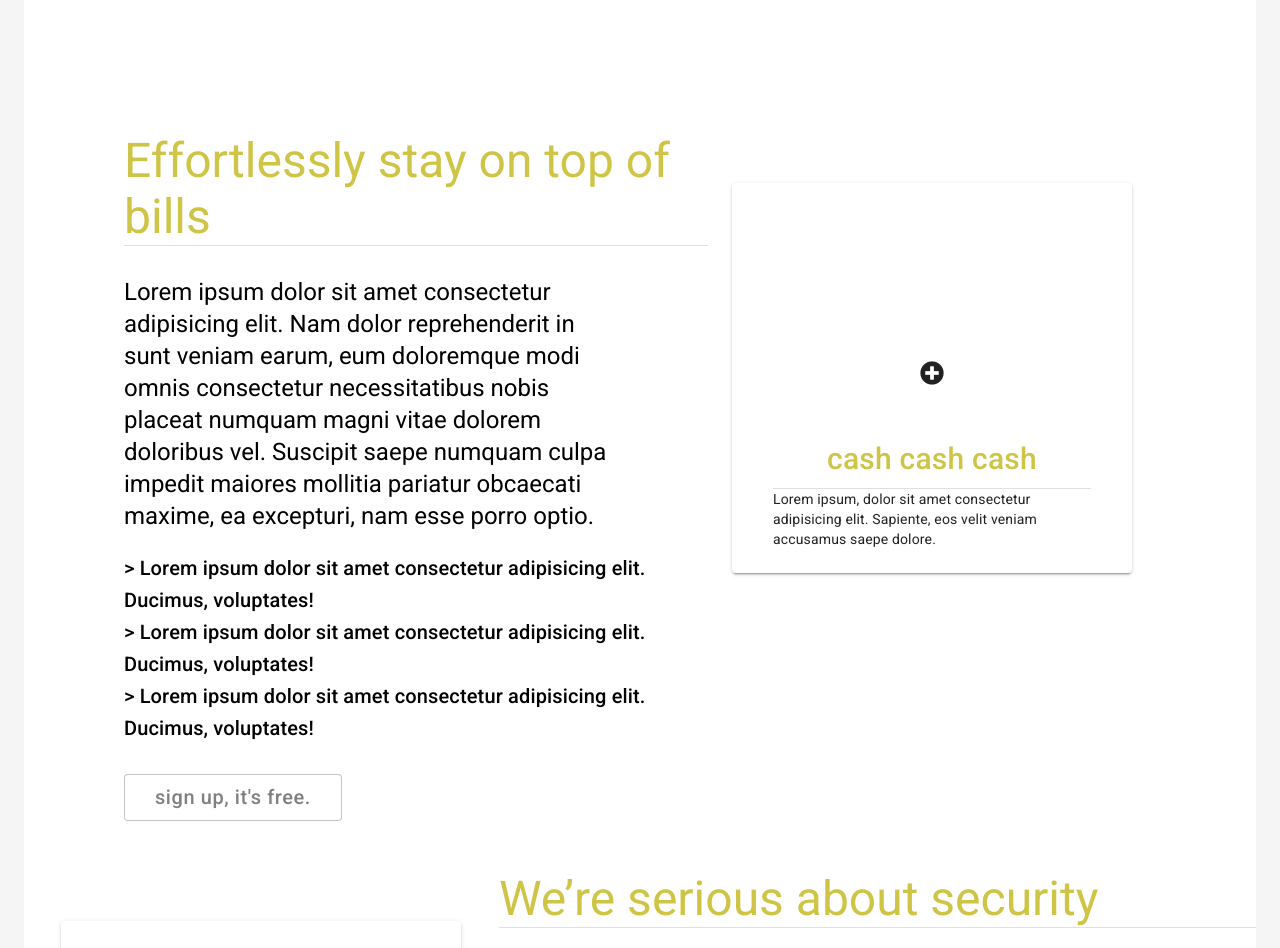
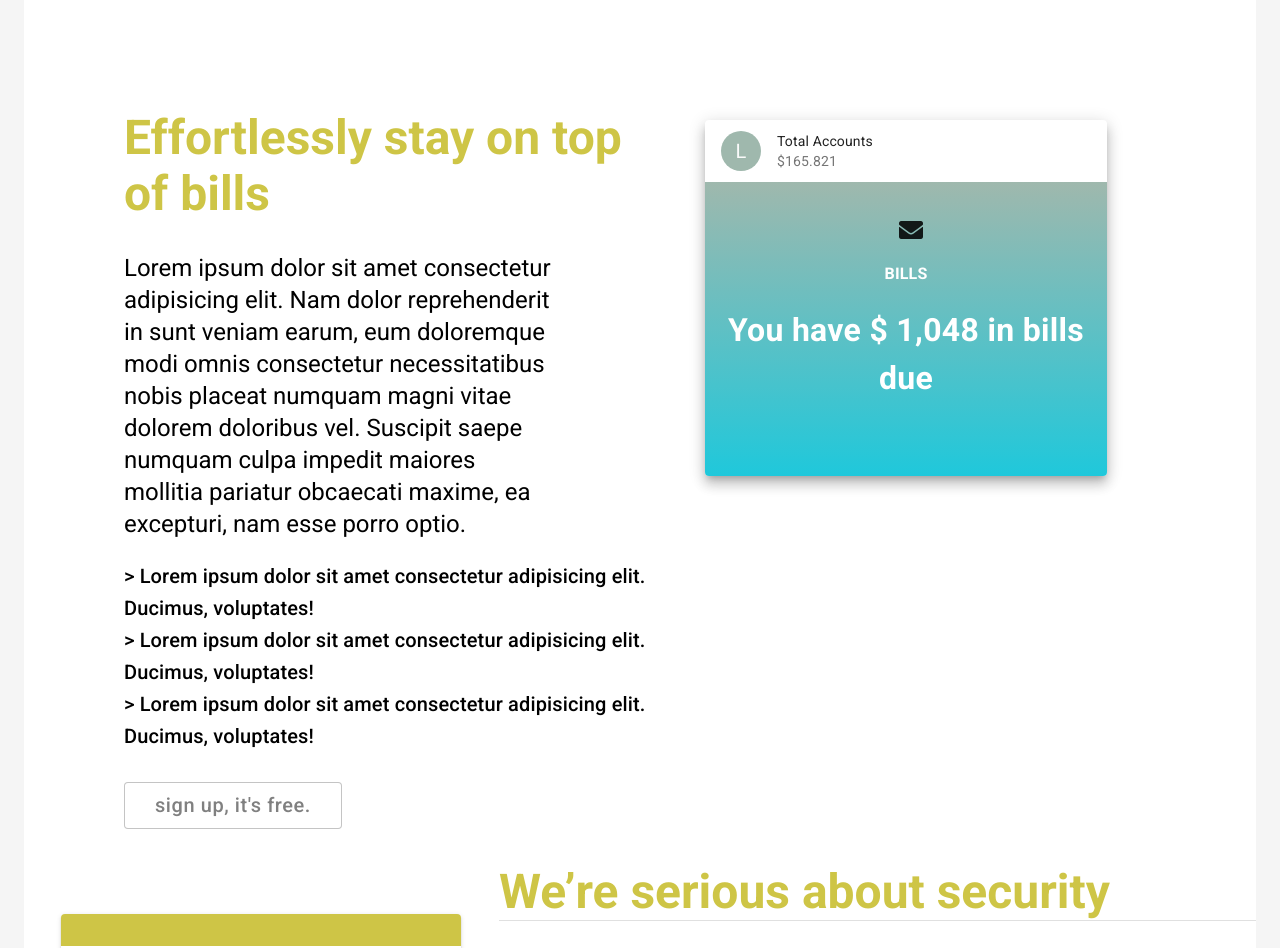
Before and after one commit to March0514s/librarian, a React (Create React App) app: page / in a window 1280 px wide. Shown: the part 1684-2632 px from the top of the page. Built offline with nearby package versions, Linux system fonts and the light colour scheme.

Commit message:
Home Layout: Presentation cards updates.

```diff
--- a/src/Components/BalanceCard.jsx
+++ b/src/Components/BalanceCard.jsx
@@ -16,7 +16,7 @@ const style = theme => ({
   root: {
     display: "flex",
     justifyContent: "center",
-    marginBottom: "130px"
+    marginBottom: "120px"
   },
   outside: {
     borderRadius: "100%",
--- /dev/null
+++ b/src/Components/BillsCard.jsx
@@ -0,0 +1,107 @@
+import React from "react";
+import clsx from "clsx";
+import Icon from "@material-ui/core/Icon";
+import Card from "@material-ui/core/Card";
+import CardHeader from "@material-ui/core/CardHeader";
+import CardContent from "@material-ui/core/CardContent";
+import { withStyles } from "@material-ui/core/styles";
+import Container from "@material-ui/core/Container";
+import Typography from "@material-ui/core/Typography";
+import Avatar from '@material-ui/core/Avatar';
+
+const style = theme => ({
+  root: {
+    display: "flex",
+    justifyContent: "center",
+    marginTop: "10px",
+    marginBottom: "120px",
+    width: '500px'
+  },
+  outside: {
+    marginLeft: "25px",
+    marginRight: "25px"
+
+  },
+  inside: {
+    display: "flex",
+    flexDirection: "column",
+    backgroundImage: "linear-gradient(180deg, #9fb8ad, #1fc8db)",
+    '& div': {
+      display: 'flex',
+      justifyContent: 'center',
+    },
+  },
+
+  header: {
+    height: '30px',
+  },
+
+
+      avatar: {
+        backgroundColor: '#9fb8ad',
+      },
+
+      title: {
+        color: 'white',
+        textTransform: 'uppercase',
+        '& p': {
+          fontSize: '16px',
+          fontWeight: 'bold',
+          color: 'white',
+        }
+      },
+
+      subtitle: {
+        marginTop: '20px',
+        marginBottom: '50px',
+        '& p': {
+          fontSize: '32px',
+          fontWeight: 'bold',
+          color: 'white',
+        }
+      },
+
+      icon: {
+        marginLeft: '10px',
+        marginTop: '20px',
+        marginBottom: '20px',
+
+      },
+});
+
+function BillsCard(props) {
+  const { classes } = props;
+
+  return (
+    <div>
+      <Container maxWidth className={classes.root}>
+        <div className={classes.outside}>
+          <Card elevation={9}>
+            <CardHeader avatar={
+          <Avatar aria-label="recipe" className={classes.avatar}>
+            L
+            </Avatar>} title='Total Accounts' subheader='$165.821'className={classes.header}
+            />
+            <CardContent className={classes.inside}>
+              <div>
+              <Icon className={clsx(classes.icon, 'fas fa-envelope')}/>
+              </div>
+              <div className={classes.title}>
+              <Typography variant="body1" align="center" >
+                bills
+              </Typography>
+              </div>
+              <div className={classes.subtitle}>
+              <Typography variant="body1" align="center">
+                You have $ 1,048 in bills due
+              </Typography>
+              </div>
+            </CardContent>
+          </Card>
+        </div>
+      </Container>
+    </div>
+  );
+}
+
+export default withStyles(style)(BillsCard);
--- a/src/Components/PresentationCard.jsx
+++ b/src/Components/PresentationCard.jsx
@@ -9,6 +9,7 @@ import Typography from '@material-ui/core/Typography';
 import Divider from '@material-ui/core/Divider';
 import Icon from '@material-ui/core/Icon'
 import clsx from 'clsx';
+import CardHeader from "@material-ui/core/CardHeader";
 
 const style = theme => ({
     root: {
@@ -39,6 +40,7 @@ const style = theme => ({
     },
     '& h6': {
         color: 'rgb(206, 197, 70)',
+        fontWeight: 'bold',
         display: 'flex',
         justifyContent: 'center',
         marginBottom: '5px',
@@ -46,6 +48,12 @@ const style = theme => ({
     },
     icon: {
       },
+
+
+
+},
+header: {
+    backgroundColor: "#CEC546",
 },
 });
 
@@ -56,6 +64,7 @@ function PresentationCard(props){
         <Container maxWidth className={classes.root}>
           <div className={classes.outside}>
           <Card elevation={2}>
+              <CardHeader className={classes.header}/>
             <CardContent className={classes.inside}>
               <div>
                   <Icon className={clsx(classes.icon, 'fa fa-plus-circle')} />
--- a/src/Components/Slideshow.jsx
+++ b/src/Components/Slideshow.jsx
@@ -20,9 +20,10 @@ const style = theme => ({
         "& h3": {
             marginBottom: '5px',
             color: 'rgb(206, 197, 70)',
+            fontWeight: 'bold',
           },
           "& h6": {
-            fontSize: '16px',
+            fontSize: '20px',
             marginBottom: '5px',
             width: '45vw'
           }
@@ -38,9 +39,9 @@ const MainButton = withStyles(theme => ({
       marginTop: '15px',
       paddingLeft: '30px',
       paddingRight: '30px',
-      position: 'absolute',
-      left: '130px',
-      top: '370px',
+    //   position: 'absolute',
+    //   left: '130px',
+    //   top: '370px',
       "&:hover": {
         backgroundColor: "rgb(180, 187, 60)"
       }
@@ -50,7 +51,7 @@ const MainButton = withStyles(theme => ({
 function Slideshow(props){
     const { classes } = props;
     const [mainText, setMainText] = useState('Your money at check');
-    const [subtext, setSubText] = useState('Lorem, ipsum dolor sit amet consectetur adipisicing elit. Eius, ratione expedita aliquam inventore neque ad. Quis expedita quod corrupti obcaecati?');
+    const [subtext, setSubText] = useState('Lorem ipsum dolor sit amet consectetur adipisicing elit. Facilis, voluptas. Odio assumenda sequi dolorum placeat porro perferendis. Dolorum, quae et commodi officiis sit eum aperiam ex? Possimus rerum illo debitis.');
 
 
 
@@ -64,9 +65,9 @@ function Slideshow(props){
                     <Typography variant="h6">
                         {subtext}
                     </Typography>
+                    <MainButton variant="contained">Sign up Free</MainButton>
                 </div>
             </Box>
-                    <MainButton variant="contained">Sign up Free</MainButton>
         </Fragment>
     )
 }
--- a/src/Containers/Home.jsx
+++ b/src/Containers/Home.jsx
@@ -3,6 +3,7 @@ import { Link } from "react-router-dom";
 import Navbar from "../Components/Navbar";
 import Slideshow from "../Components/Slideshow";
 import PresentationCard from "../Components/PresentationCard";
+import BillsCard from "../Components/BillsCard";
 import BalanceCard from "../Components/BalanceCard";
 import { withStyles } from "@material-ui/styles";
 import { Typography } from "@material-ui/core";
@@ -19,12 +20,13 @@ const style = theme => ({
   },
   second: {
     display: "flex",
-    marginTop: "50px"
+    marginTop: "35px"
   },
   secondText: {
     width: "2100px",
     "& h3": {
-      color: "rgb(206, 197, 70)"
+      color: "rgb(206, 197, 70)",
+      fontWeight: 'bold'
     },
     "& h5": {
       marginTop: "30px",
@@ -36,11 +38,12 @@ const style = theme => ({
     display: "flex",
     marginLeft: "100px",
     marginRight: "100px",
-    marginTop: "50px"
+    marginTop: "20px"
   },
   thirdText: {
     "& h3": {
-      color: "rgb(206, 197, 70)"
+      color: "rgb(206, 197, 70)",
+      fontWeight: 'bold'
     },
     "& h5": {
       marginTop: "30px",
@@ -117,7 +120,6 @@ function Home(props) {
         <BalanceCard title="cash cash cash" />
         <div className={classes.secondText}>
           <Typography variant="h3">All your money in one place</Typography>
-          <Divider />
           <Typography variant="h5">
             Lorem ipsum dolor sit amet consectetur adipisicing elit. Nam dolor
             reprehenderit in sunt veniam earum, eum doloremque modi omnis
@@ -146,7 +148,6 @@ function Home(props) {
           <Typography variant="h3">
             Effortlessly stay on top of bills
           </Typography>
-          <Divider />
           <Typography variant="h5">
             Lorem ipsum dolor sit amet consectetur adipisicing elit. Nam dolor
             reprehenderit in sunt veniam earum, eum doloremque modi omnis
@@ -168,7 +169,7 @@ function Home(props) {
           </Typography>
           <MainButton variant="outlined">sign up, it's free.</MainButton>
         </div>
-        <PresentationCard title="cash cash cash" />
+        <BillsCard/>
       </div>
       {/* One bigger card and description of one feature */}
       <div className={classes.second}>
```
